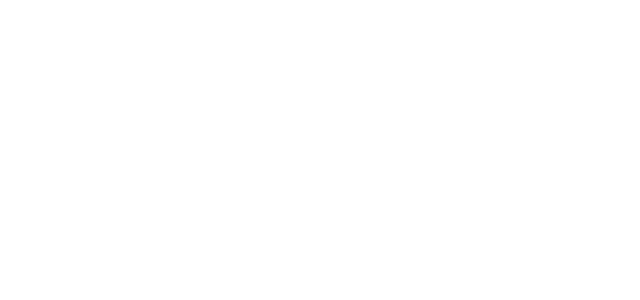
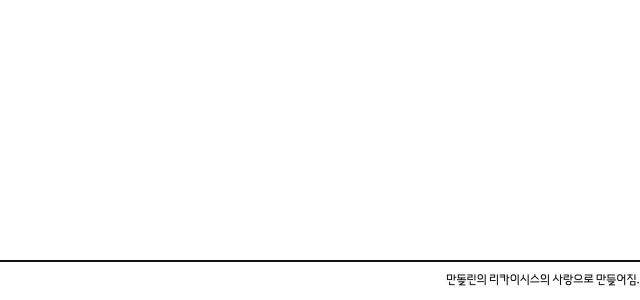
Before and after one commit to anch0vy/mabi_auction_page, a Next.js app: page / in a window 1280 px wide. Shown: the part 500-800 px from the top of the page, without its empty margins (640-1280 px from the left). Built offline with nearby package versions, Linux system fonts and the light colour scheme.

Commit message:
푸터 작업

```diff
--- a/app/globals.css
+++ b/app/globals.css
@@ -52,11 +52,11 @@
 
 :root {
   --background: oklch(1 0 0);
-  --foreground: oklch(0.145 0 0);
+  --foreground: #121212;
   --card: oklch(1 0 0);
-  --card-foreground: oklch(0.145 0 0);
+  --card-foreground: #121212;
   --popover: oklch(1 0 0);
-  --popover-foreground: oklch(0.145 0 0);
+  --popover-foreground: #121212;
   --primary: oklch(0.205 0 0);
   --primary-foreground: oklch(0.985 0 0);
   --secondary: oklch(0.97 0 0);
@@ -76,7 +76,7 @@
   --chart-5: oklch(0.424 0.199 265.638);
   --radius: 0.625rem;
   --sidebar: oklch(0.985 0 0);
-  --sidebar-foreground: oklch(0.145 0 0);
+  --sidebar-foreground: #121212;
   --sidebar-primary: oklch(0.205 0 0);
   --sidebar-primary-foreground: oklch(0.985 0 0);
   --sidebar-accent: oklch(0.97 0 0);
@@ -86,7 +86,7 @@
 }
 
 .dark {
-  --background: oklch(0.145 0 0);
+  --background: #121212;
   --foreground: oklch(0.985 0 0);
   --card: oklch(0.205 0 0);
   --card-foreground: oklch(0.985 0 0);
--- a/app/layout.tsx
+++ b/app/layout.tsx
@@ -14,9 +14,16 @@
   return (
     <html lang="en">
       <body
-        className={`antialiased`}
+        className="antialiased h-screen bg-background text-foreground overflow-auto flex flex-col max-w-[1280px] mx-auto"
       >
-        {children}
+        <main className="pb-24 mx-auto flex-1 w-full">
+          {children}
+        </main>
+        <footer className="border-t-2 border-foreground py-2 text-[12px] w-full">
+          <div className="flex justify-end w-full mx-auto">
+            <p>만돌린의 리카이시스의 사랑으로 만들어짐.</p>
+          </div>
+        </footer>
       </body>
     </html>
   );
--- a/package.json
+++ b/package.json
@@ -3,7 +3,7 @@
   "version": "0.1.0",
   "private": true,
   "scripts": {
-    "dev": "next dev",
+    "dev": "next dev --turbo",
     "build": "next build",
     "start": "next start",
     "lint": "eslint"
```
